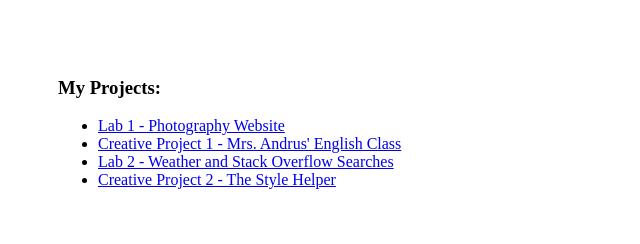
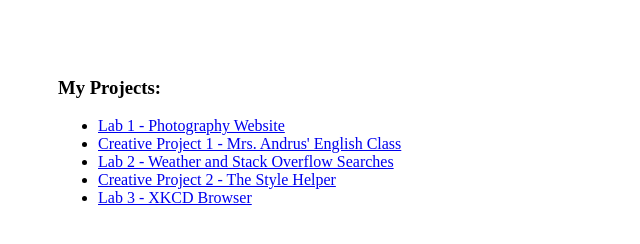
Before and after one commit to bandrus5/260Base, a plain HTML site: page index.html in a window 1280 px wide. Shown: the whole page, without its empty margins (0-640 px from the left). Drawn offline with Linux system fonts and the light colour scheme.

Commit message:
Update index.html

```diff
--- a/index.html
+++ b/index.html
@@ -12,6 +12,7 @@
       <li><a href="./260CreativeProject1/index.html">Creative Project 1 - Mrs. Andrus' English Class</a></li>
       <li><a href="./lab-2-bandrus5/index.html">Lab 2 - Weather and Stack Overflow Searches</a></li>
       <li><a href="./260CreativeProject2/index.html">Creative Project 2 - The Style Helper</a></li>
+      <li><a href="./lab-3-bandrus5/index.html">Lab 3 - XKCD Browser</a></li>
   </div>
 </body>
 
```
